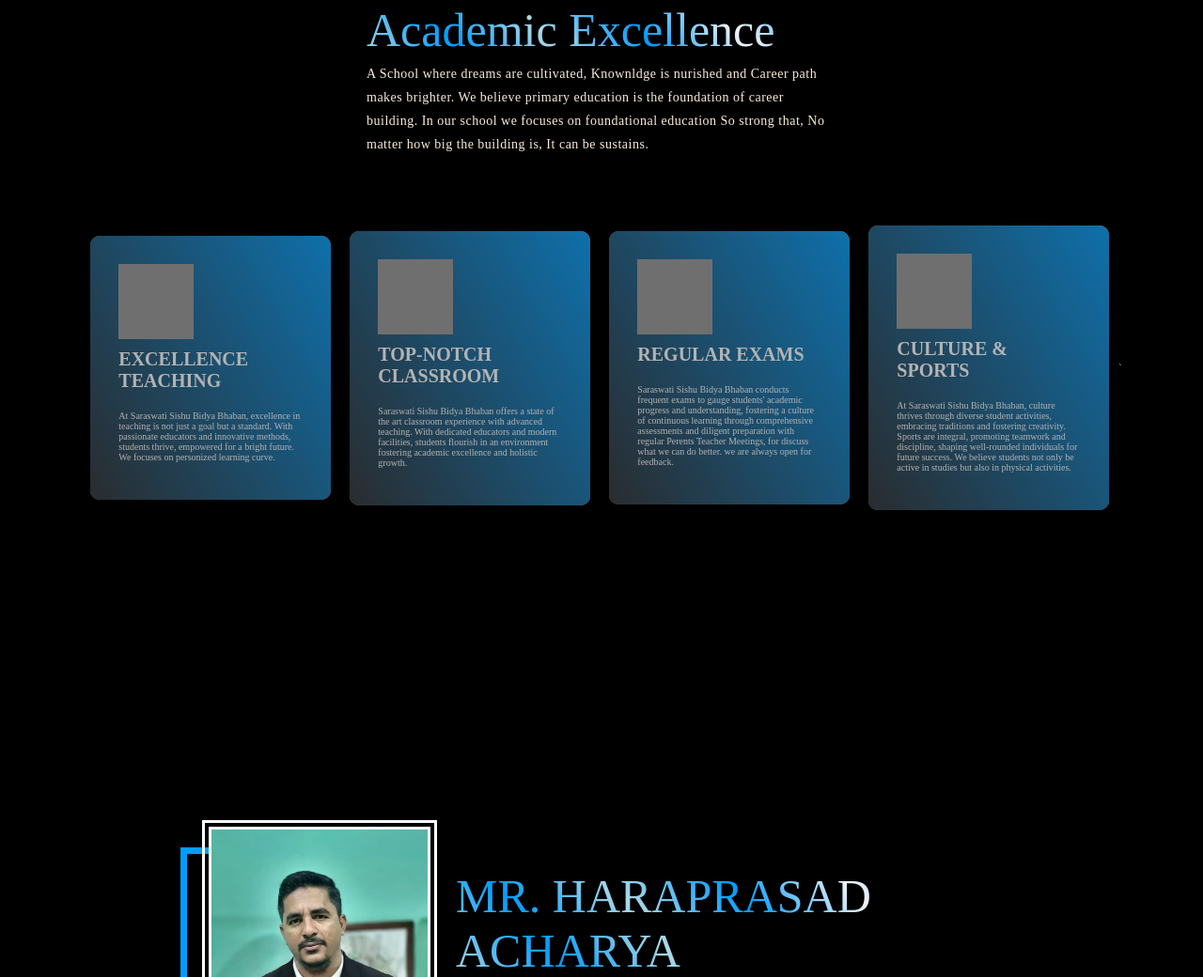
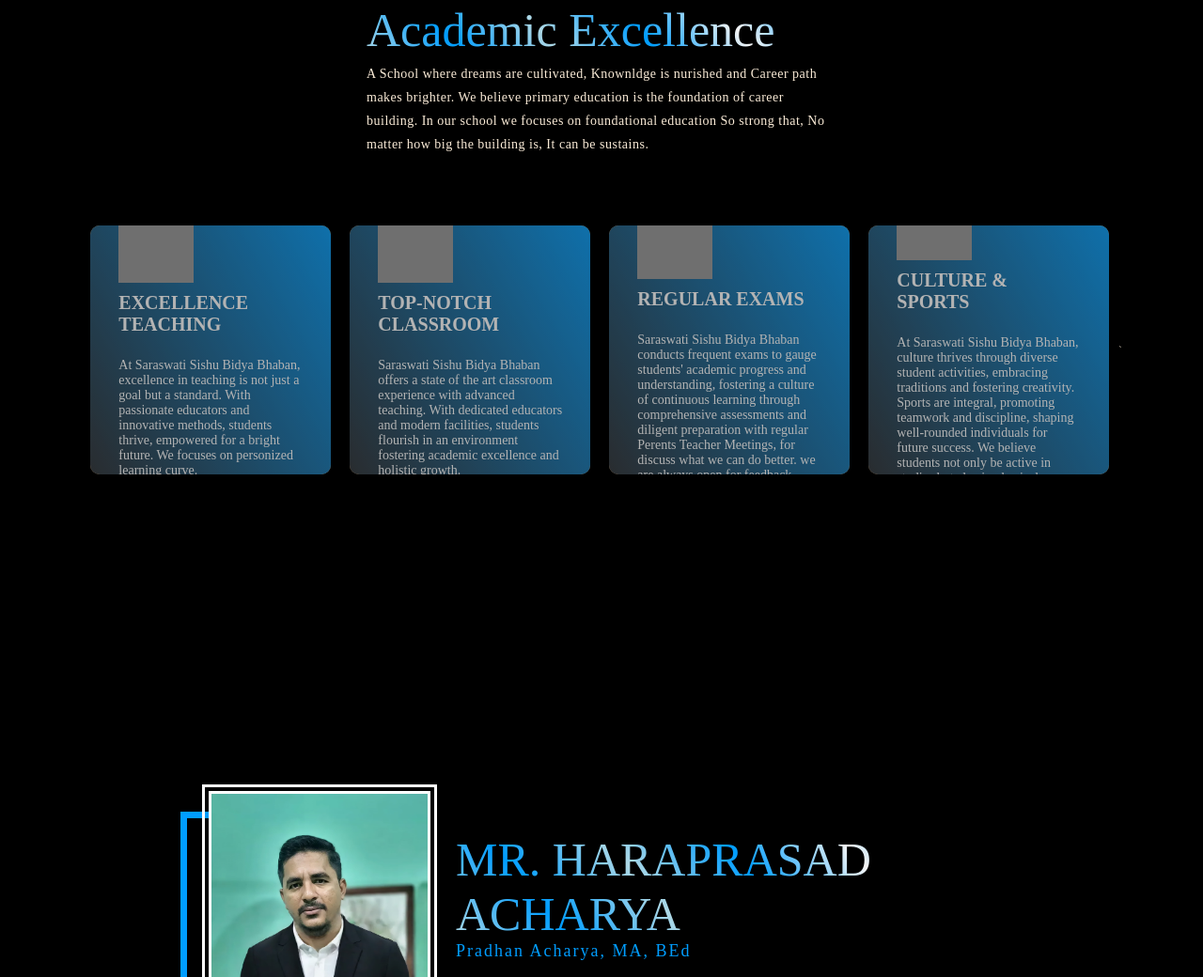
Before and after one commit to MihirManas/saraswati, a plain HTML site: page index.html in a window 1280 px wide. Shown: the part 897-1937 px from the top of the page at 94% size. Drawn offline with Linux system fonts and the light colour scheme; grey boxes are pictures that could not be loaded; a web font is replaced by a local one.

Commit message:
Update style.css

```diff
--- a/style.css
+++ b/style.css
@@ -258,11 +258,15 @@ header .Header nav ul .CTA:hover{
     overflow: hidden;
     margin: 10px; /* Add margin to separate items */
     opacity: 70%;
+    height: 7cm;
+    width: 5cm;
 }
 
 #Academics .Academic-Item:hover{
     opacity: 100%;
     font-size: larger;
+    height: 9cm;
+    width: 7cm;
 }
 
 #Academics .Academic-Item::after {
@@ -287,6 +291,7 @@ header .Header nav ul .CTA:hover{
 #Academics .Academic-Item p {
     color: white;
     text-align: left;
+    font-size: 1.4rem;
 }
 
 #Academics .Academic-Bottom .icon {
```
